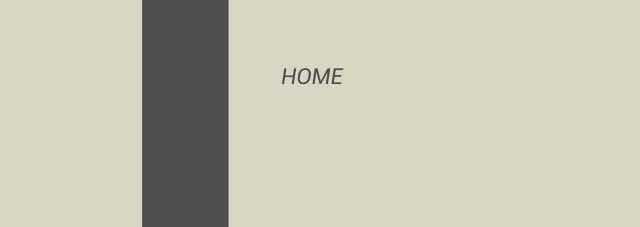
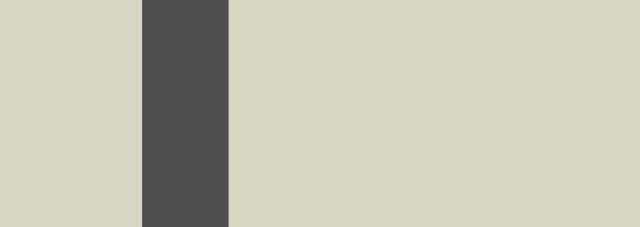
Before and after one commit to TeeRoughs/tc349su15, a plain HTML site: page FinalProject/index.html in a window 1280 px wide. Shown: the part 434-661 px from the top of the page, 16-656 px from the left. Drawn offline with nearby package versions, Linux system fonts and the light colour scheme.

Commit message:
Update index.html

```diff
--- a/FinalProject/index.html
+++ b/FinalProject/index.html
@@ -19,7 +19,6 @@
 		<br></br>
 		<p>Here you will find a collection of my own work, but I have included a few fan art pieces.  Enjoy!</p>
 		<br></br>
-		<input type="button" class="button" value="HOME" onclick="start();">
 
 
 	</div>
```
